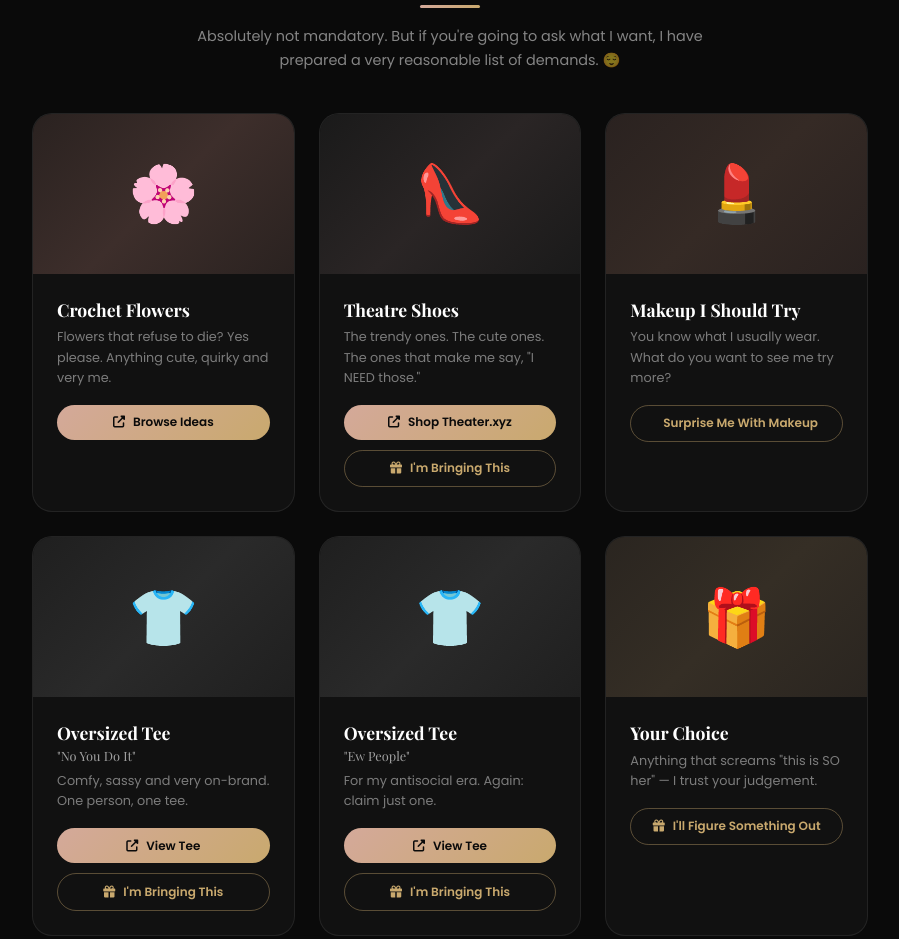
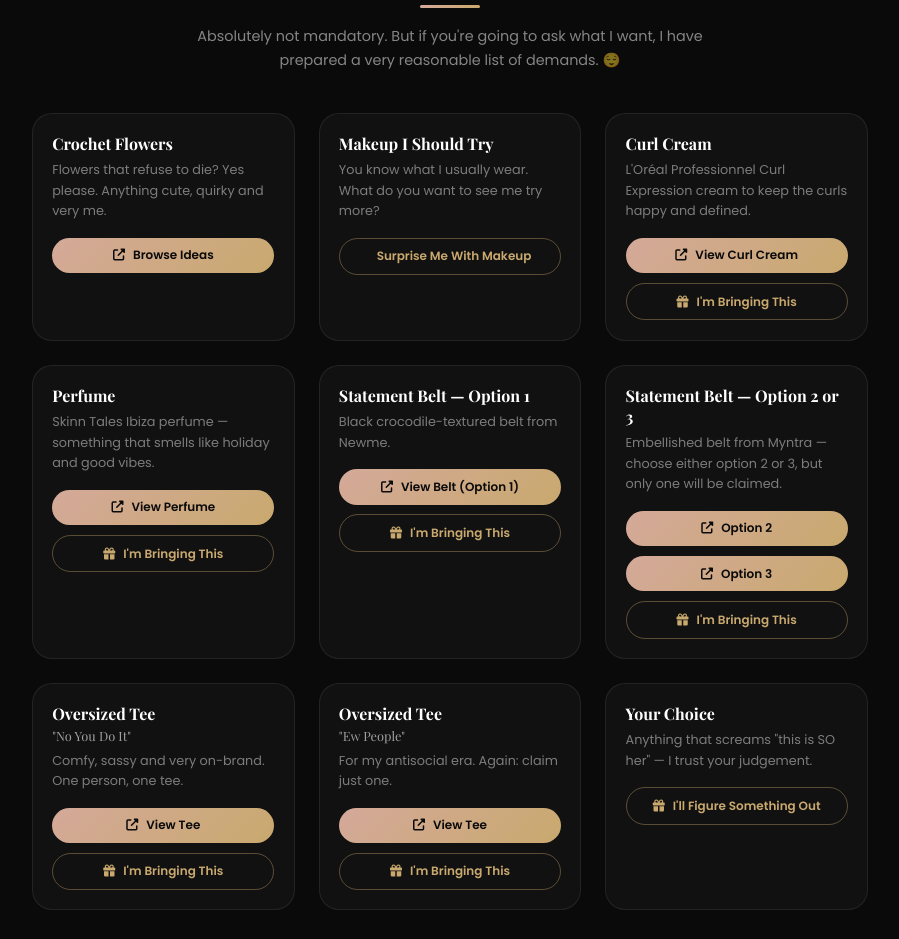
Before and after one commit to DebasmitaDey663/birthday-invite, a plain HTML site: page index.html in a window 1280 px wide. Shown: the part 3003-3942 px from the top of the page, without its empty margins (190-1089 px from the left). Drawn offline with nearby package versions, Linux system fonts and the light colour scheme; no server answers; some icons are missing.

Commit message:
Update index.html
Refine wishlist cards and add new gift options.

```diff
--- a/index.html
+++ b/index.html
@@ -344,18 +344,21 @@
             background: rgba(0,0,0,.5);
         }
         .gift-img {
-            height: 160px; display: flex; align-items: center; justify-content: center;
-            font-size: 3.5rem; position: relative; overflow: hidden;
+            height: 120px; display: flex; align-items: center; justify-content: center;
+            font-size: 2.6rem; position: relative; overflow: hidden;
         }
         .gift-img.crochet-bg { background: linear-gradient(135deg, #2a2220, #3d2e2b, #2a2220); }
         .gift-img.shoes-bg { background: linear-gradient(135deg, #1a1a1a, #2a2525, #1a1a1a); }
+        .gift-img.curl-bg { background: linear-gradient(135deg, #1f2633, #2e3b4a, #1f2633); }
+        .gift-img.perfume-bg { background: linear-gradient(135deg, #30202a, #453040, #30202a); }
+        .gift-img.belt-bg { background: linear-gradient(135deg, #262020, #3a2f2c, #262020); }
         .gift-img.makeup-bg { background: linear-gradient(135deg, #2a2220, #352a25, #2a2220); }
         .gift-img.surprise-bg { background: linear-gradient(135deg, #2a2520, #352e25, #2a2520); }
         .gift-img.tshirt-bg { background: linear-gradient(135deg, #1f1f1f, #2a2a2a, #1f1f1f); }
-        .gift-body { padding: 1.5rem; }
+        .gift-body { padding: 1.2rem; }
         .gift-body h3 {
             font-family: 'Playfair Display', serif;
-            font-size: 1.1rem; margin-bottom: .4rem;
+            font-size: 1rem; margin-bottom: .4rem;
         }
         .gift-body p {
             font-size: .8rem; color: rgba(255,255,255,.45);
@@ -727,7 +730,6 @@
     <div class="registry-grid" id="registryGrid">
         <!-- Crochet Flowers -->
         <div class="gift-card">
-            <div class="gift-img crochet-bg">&#127800;</div>
             <div class="gift-body">
                 <h3>Crochet Flowers</h3>
                 <p>Flowers that refuse to die? Yes please. Anything cute, quirky and very me.</p>
@@ -737,22 +739,9 @@
             </div>
         </div>
 
-        <!-- Theater Shoes -->
-        <div class="gift-card" data-gift="shoes">
-            <div class="gift-img shoes-bg">&#128096;</div>
-            <div class="gift-body">
-                <h3>Theatre Shoes</h3>
-                <p>The trendy ones. The cute ones. The ones that make me say, "I NEED those."</p>
-                <div class="gift-actions">
-                    <a href="https://theater.xyz" target="_blank" class="gift-link"><i class="fas fa-external-link-alt"></i> Shop Theater.xyz</a>
-                    <button class="claim-btn" onclick="openClaim('shoes')"><i class="fas fa-gift"></i> I'm Bringing This</button>
-                </div>
-            </div>
-        </div>
 
         <!-- Makeup -->
         <div class="gift-card">
-            <div class="gift-img makeup-bg">&#128132;</div>
             <div class="gift-body">
                 <h3>Makeup I Should Try</h3>
                 <p>You know what I usually wear. What do you want to see me try more?</p>
@@ -764,9 +753,57 @@
             </div>
         </div>
 
+        <!-- Curl Cream -->
+        <div class="gift-card" data-gift="curl_cream">
+            <div class="gift-body">
+                <h3>Curl Cream</h3>
+                <p>L'Oréal Professionnel Curl Expression cream to keep the curls happy and defined.</p>
+                <div class="gift-actions">
+                    <a href="https://www.nykaa.com/l-oreal-professionnel-curl-expression-long-lasting-intensive-moisturizing-curl-cream/p/21037825?ptype=product&skuId=21037825&utm_content=ads&utm_source=GooglePaid&utm_medium=PLA&utm_campaign=PerformanceMax_Hair_TopSKUs_1Day&gad_source=1&gad_campaignid=23749550870&gbraid=0AAAABBsUhjRV6HpCwqFNuN8WIw7mzwsm2&gclid=CjwKCAjww-3VBhAcEiwAwUUIu-8Uco8ChQWksJ7fXalSoQewPlxCyo2kx10OhsPyuwtgv32xDx8rChoCgX4QAvD_BwE" target="_blank" class="gift-link"><i class="fas fa-external-link-alt"></i> View Curl Cream</a>
+                    <button class="claim-btn" onclick="openClaim('curl_cream')"><i class="fas fa-gift"></i> I'm Bringing This</button>
+                </div>
+            </div>
+        </div>
+
+        <!-- Perfume -->
+        <div class="gift-card" data-gift="perfume">
+            <div class="gift-body">
+                <h3>Perfume</h3>
+                <p>Skinn Tales Ibiza perfume &mdash; something that smells like holiday and good vibes.</p>
+                <div class="gift-actions">
+                    <a href="https://www.myntra.com/perfume/skinn/skinn-women-tales-ibiza-perfume-100ml/13990542/buy?utm_source=dms_google&utm_medium=dms_pmax_cpc&utm_campaign=dms_google_pmax_cpc_shopping_CatchAll_East_TROAS_New&gad_source=1&gad_campaignid=24243095425&gbraid=0AAAAADoxBh66xBcwMycBaIBef7IK21mQI&gclid=CjwKCAjww-3VBhAcEiwAwUUIu15GMNRRihEjYIXcuZM2sM1TOdcivHisxtJvsXQi39Ws3KEL79IKbhoCuwkQAvD_BwE" target="_blank" class="gift-link"><i class="fas fa-external-link-alt"></i> View Perfume</a>
+                    <button class="claim-btn" onclick="openClaim('perfume')"><i class="fas fa-gift"></i> I'm Bringing This</button>
+                </div>
+            </div>
+        </div>
+
+        <!-- Belt - Option 1 -->
+        <div class="gift-card" data-gift="belt_option1">
+            <div class="gift-body">
+                <h3>Statement Belt &mdash; Option 1</h3>
+                <p>Black crocodile-textured belt from Newme.</p>
+                <div class="gift-actions">
+                    <a href="https://newme.asia/product/black-crocodile-textured-pu-belt?utm_source=google&utm_medium=paid&utm_campaign=Shopping_Campaign_Quantacus_Test_NEWME_Feed_CG&gad_source=1&gad_campaignid=23039497815&gbraid=0AAAAAoy-PQdN_JwBWftWq9khTehL1Om7m&gclid=CjwKCAjww-3VBhAcEiwAwUUIu9Wa7zmOHkc-0b-uUCIkk9NQrU4dATpZY48BB4MvmHjnrnrtAOFAwxoCmJwQAvD_BwE" target="_blank" class="gift-link"><i class="fas fa-external-link-alt"></i> View Belt (Option 1)</a>
+                    <button class="claim-btn" onclick="openClaim('belt_option1')"><i class="fas fa-gift"></i> I'm Bringing This</button>
+                </div>
+            </div>
+        </div>
+
+        <!-- Belt - Option 2 or 3 -->
+        <div class="gift-card" data-gift="belt_option23">
+            <div class="gift-body">
+                <h3>Statement Belt &mdash; Option 2 or 3</h3>
+                <p>Embellished belt from Myntra &mdash; choose either option 2 or 3, but only one will be claimed.</p>
+                <div class="gift-actions">
+                    <a href="https://www.myntra.com/belts/omid/omid-women-embellished-formal-belt/45264651/buy" target="_blank" class="gift-link"><i class="fas fa-external-link-alt"></i> Option 2</a>
+                    <a href="https://www.myntra.com/belts/omid/omid-women-embellished-formal-belt/45264651/buy" target="_blank" class="gift-link"><i class="fas fa-external-link-alt"></i> Option 3</a>
+                    <button class="claim-btn" onclick="openClaim('belt_option23')"><i class="fas fa-gift"></i> I'm Bringing This</button>
+                </div>
+            </div>
+        </div>
+
         <!-- Botnia Tee - No You Do It -->
         <div class="gift-card" data-gift="tshirt_no">
-            <div class="gift-img tshirt-bg">&#128085;</div>
             <div class="gift-body">
                 <h3>Oversized Tee
                     <span style="display:block;font-size:.8rem;font-weight:400;color:rgba(255,255,255,.6);margin-top:.2rem;">"No You Do It"</span>
@@ -781,7 +818,6 @@
 
         <!-- Botnia Tee - Ew People -->
         <div class="gift-card" data-gift="tshirt_ew">
-            <div class="gift-img tshirt-bg">&#128085;</div>
             <div class="gift-body">
                 <h3>Oversized Tee
                     <span style="display:block;font-size:.8rem;font-weight:400;color:rgba(255,255,255,.6);margin-top:.2rem;">"Ew People"</span>
@@ -796,7 +832,6 @@
 
         <!-- Your Choice -->
         <div class="gift-card">
-            <div class="gift-img surprise-bg">&#127873;</div>
             <div class="gift-body">
                 <h3>Your Choice</h3>
                 <p>Anything that screams "this is SO her" &mdash; I trust your judgement.</p>
```
